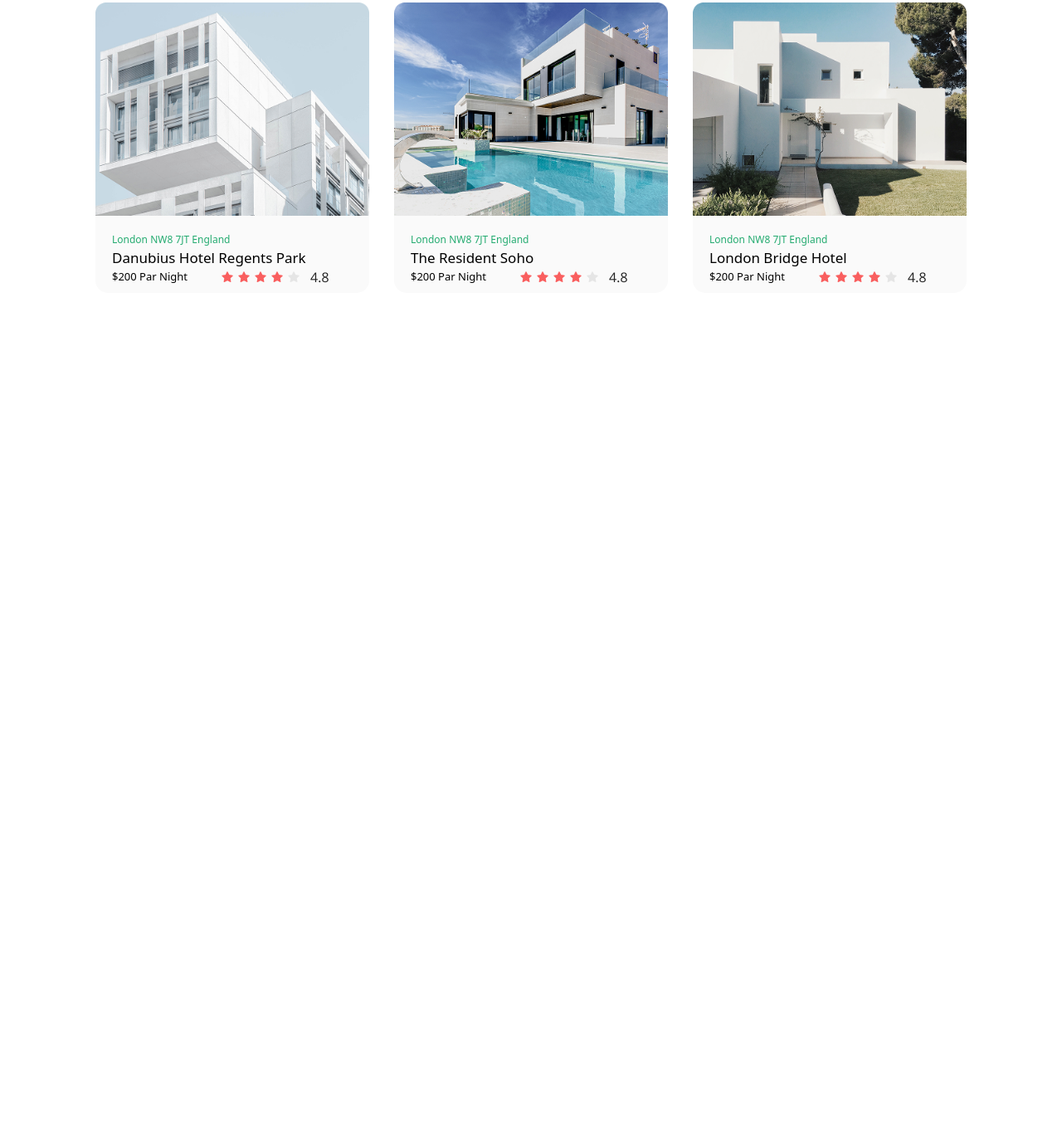
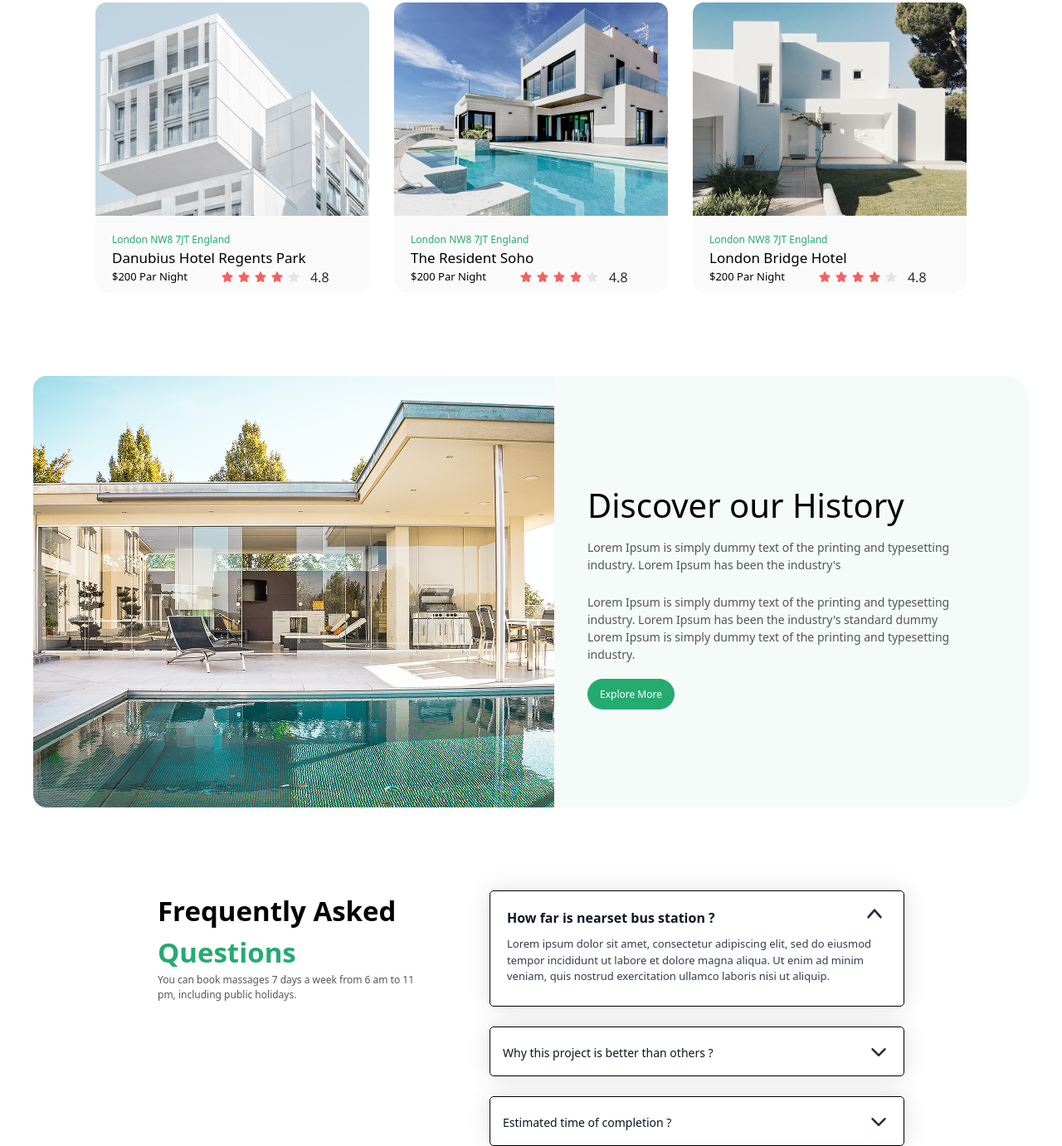
Before and after one commit to gafurovsaidjafar090909-hash/day14, a website: page src/index2.html in a window 1280 px wide. Shown: the part 1043-2424 px from the top of the page at 83% size. Before the commit the page ends 1406 px from the top, so only its background shows below. Drawn offline with Linux system fonts and the light colour scheme.

Commit message:
section3

```diff
--- a/src/index2.html
+++ b/src/index2.html
@@ -104,6 +104,59 @@
          </div>
 
 
+  <!-- section3 -->
+
+
+
+         <div class="bg-[#F4FBF8] w-[100%] h-[520px] max-w-[1200px] m-auto mt-[100px] rounded-[30px]">
+             <div class="flex gap-[40px] items-center">
+                <img src="./img/image (8).png" alt="">
+
+                <div>
+                    <h1 class="text-[40px] font-medium"> Discover our History</h1>
+                    <p class="text-[#555555] text-[14px] mt-[10px]">Lorem Ipsum is simply dummy text of the printing and typesetting <br> industry. Lorem Ipsum has been the industry's </p> <br>
+                    <p class="text-[#555555] text-[14px]">Lorem Ipsum is simply dummy text of the printing and typesetting <br> industry. Lorem Ipsum has been the industry's standard dummy <br> Lorem Ipsum is simply dummy text of the printing and typesetting <br> industry.</p> <br>
+                     <p class="bg-[#24AB70] text-[white] text-[12px] p-[10px] pl-[15px] pr-[15px] rounded-[30px] inline ">Explore More</p>
+                </div>
+             </div>
+         </div>
+
+
+         <!-- secti0n4 -->
+
+
+          <div class="flex max-w-[900px] m-auto gap-[80px] mt-[100px]">
+
+            <div class="flex-col items-start">
+                <h class="text-[33px] font-bold">Frequently Asked <br> <span class="text-[#24AB70]">Questions </span></h>  <br>
+                <p class="text-[12px] text-[#555555]">You can book massages 7 days a week from 6 am to 11 pm,  including public holidays.</p>
+            </div>
+
+
+            <div class="flex-col ">
+
+             <div class="bg-[] h-[140px] w-[500px] shadow-[0_0_30px_rgba(0,0,0,0.12)] rounded-[5px] border-1 p-[20px]">
+              <div class="flex  justify-between">
+                <h1 class="text-[16px] font-bold text-[#0C1623]">How far is nearset bus station ?</h1>
+                <img class="w-[30px] mt-[-10px]" src="./img/Group 10878.png" alt="">
+              </div>
+              <p class="text-[13px] pt-[10px] text-[#1D263AE5]">Lorem ipsum dolor sit amet, consectetur adipiscing elit, sed do eiusmod tempor incididunt ut labore et dolore magna aliqua. Ut enim ad minim veniam, quis nostrud exercitation ullamco laboris nisi ut aliquip.</p>
+            </div> <br>
+     <div class="bg-[] h-[60px] w-[100%] shadow-[0_0_30px_rgba(0,0,0,0.12)] rounded-[5px]  border-1 p-[15px]">
+       <div class="flex justify-between items-center">
+        <p class="text-[14px] text-[#0C1623] font-light">Why this project is better than others ?</p>
+        <img class="w-[30px]" src="./img/Group 10872.png" alt="">
+       </div>
+    </div> <br>
+             <div class="bg-[] h-[60px] w-[100%] shadow-[0_0_30px_rgba(0,0,0,0.12)] rounded-[5px]  border-1 p-[15px]">
+
+ <div class="flex justify-between items-center">
+        <p class="text-[14px] text-[#0C1623] font-light">Estimated time of completion ?</p>
+        <img class="w-[30px]" src="./img/Group 10872.png" alt="">
+       </div>
+            </div>
+
+         </div>
 
 </body>
 </html>
```
Also changed, not shown: src/img/Group 10872.png (added), src/img/Group 10878.png (added), src/output.css.
